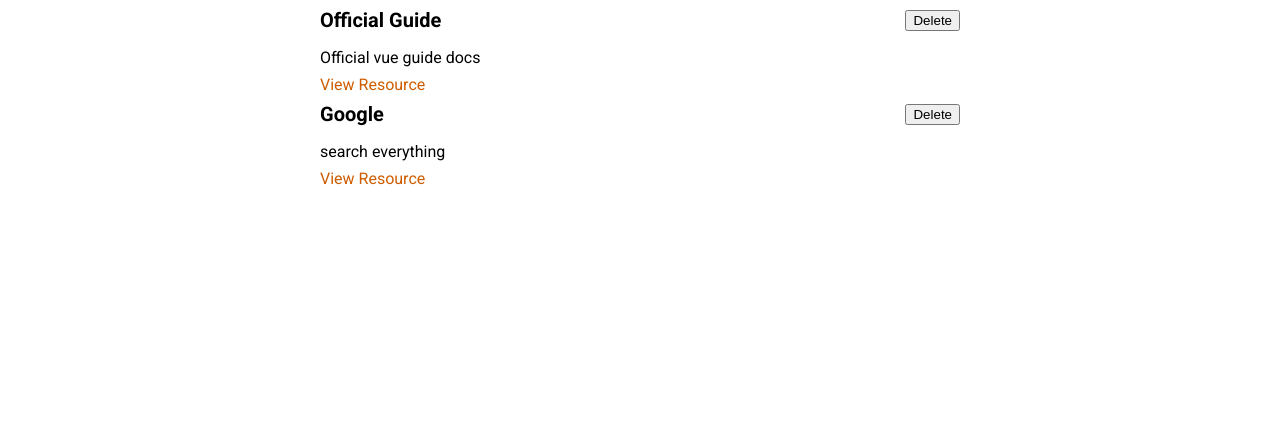
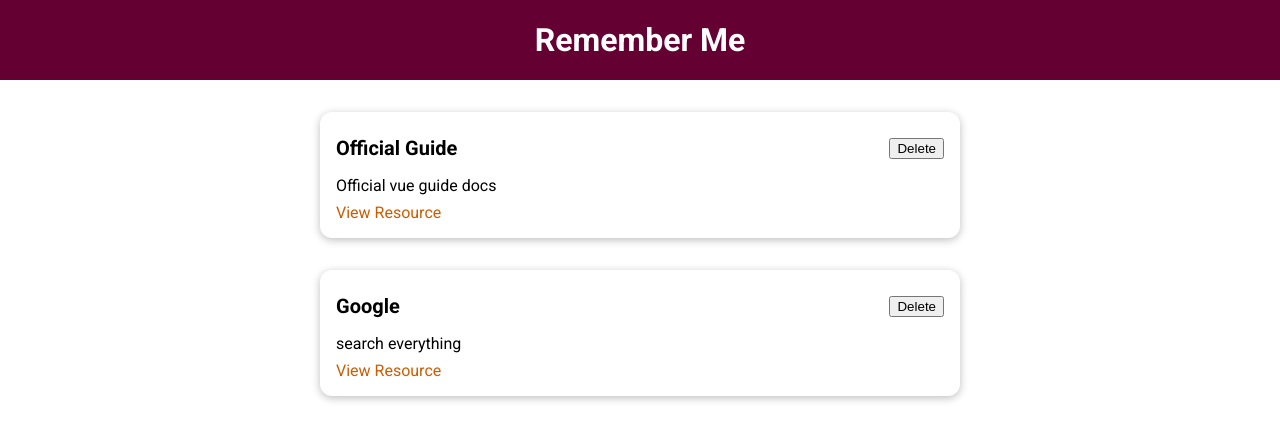
Before and after one commit to motifaithed/vue-learning-resources-app, a Vue app: page / in a window 1280 px wide. Shown: the top 440 px of the page. Built offline with nearby package versions, Linux system fonts and the light colour scheme.

Commit message:
005 Header & BaseCard Components

```diff
--- a/src/App.vue
+++ b/src/App.vue
@@ -1,11 +1,14 @@
 <template>
+    <the-header title="Remember Me"></the-header>
   <stored-resources :resources="storedResources"></stored-resources>
 </template>
 <script>
 import StoredResources from './components/learning-resources/StoredResources.vue';
+import TheHeader from './components/layouts/TheHeader.vue'
 export default {
   components: {
     StoredResources,
+    TheHeader
   },
   data() {
     return {
--- /dev/null
+++ b/src/components/UI/BaseCard.vue
@@ -0,0 +1,14 @@
+<template>
+  <div>
+    <slot></slot>
+  </div>
+</template>
+<style scoped>
+div {
+  border-radius: 12px;
+  box-shadow: 0 2px 8px rgba(0, 0, 0, 0.26);
+  padding: 1rem;
+  margin: 2rem auto;
+  max-width: 40rem;
+}
+</style>
--- /dev/null
+++ b/src/components/layouts/TheHeader.vue
@@ -0,0 +1,25 @@
+<template>
+  <header>
+    <h1>{{ title }}</h1>
+  </header>
+</template>
+<script>
+export default {
+  props: ['title'],
+};
+</script>
+<style scoped>
+header {
+  width: 100%;
+  height: 5rem;
+  background-color: #640032;
+  display: flex;
+  justify-content: center;
+  align-items: center;
+}
+
+header h1 {
+  color: white;
+  margin: 0;
+}
+</style>
--- a/src/components/learning-resources/LearningResource.vue
+++ b/src/components/learning-resources/LearningResource.vue
@@ -1,15 +1,15 @@
 <template>
   <li>
-    <div>
+    <base-card>
       <header>
         <h3>{{ title }}</h3>
         <button>Delete</button>
       </header>
-    </div>
-    <p>{{ description }}</p>
-    <nav>
-      <a :href="link">View Resource</a>
-    </nav>
+      <p>{{ description }}</p>
+      <nav>
+          <a :href="link">View Resource</a>
+        </nav>
+    </base-card>
   </li>
 </template>
 <script>
--- a/src/main.js
+++ b/src/main.js
@@ -1,6 +1,8 @@
 import { createApp } from 'vue';
 import App from './App.vue';
+import BaseCard from './components/UI/BaseCard.vue';
 
 const app = createApp(App);
 
+app.component('base-card',BaseCard);
 app.mount('#app');
```
